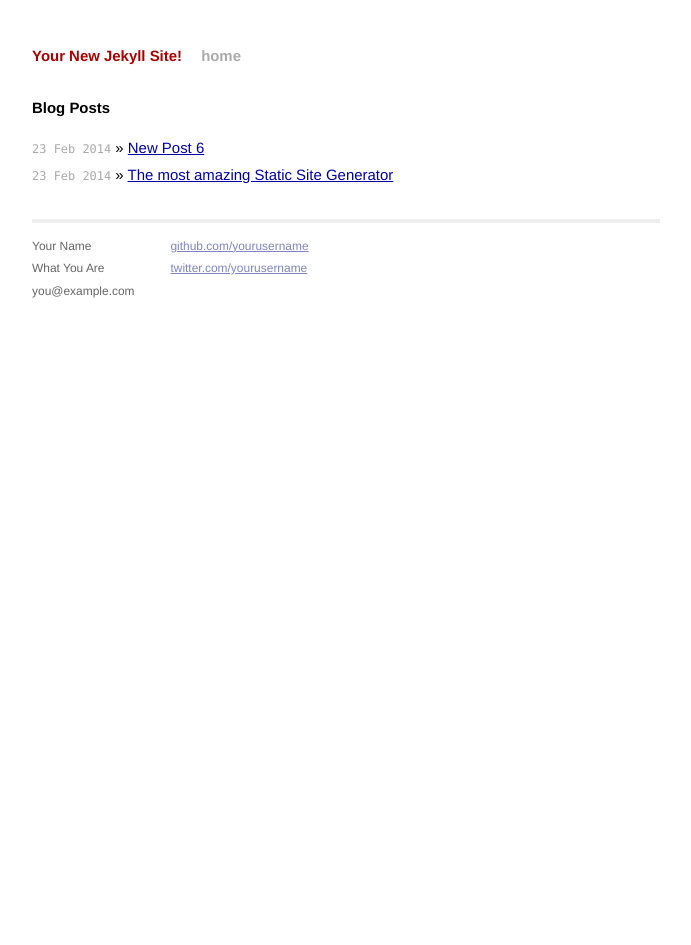
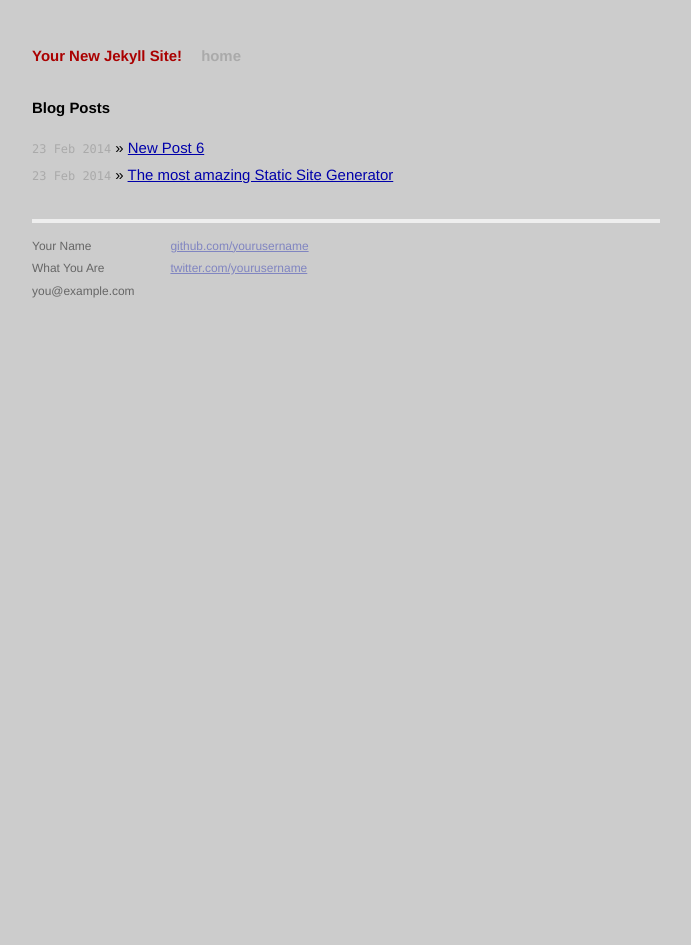
Before and after one commit to marcqualie/jekyll-test, a Jekyll site: the page built from index.html, in a window 1280 px wide. Shown: the whole page, without its empty margins (294-985 px from the left). Built offline with Jekyll 4.4.1, drawn with Linux system fonts in a browser that asks for light colours; Markdown is read by kramdown in place of the engine named in the settings.

Commit message:
Updated css/main.css

```diff
--- a/css/main.css
+++ b/css/main.css
@@ -13,7 +13,7 @@
 html, body { height: 100%; }
 
 body {
-  background-color: #FFF;
+  background-color: #ccc;
   font: 13.34px Helvetica, Arial, sans-serif;
   font-size: small;
   text-align: center;
```
